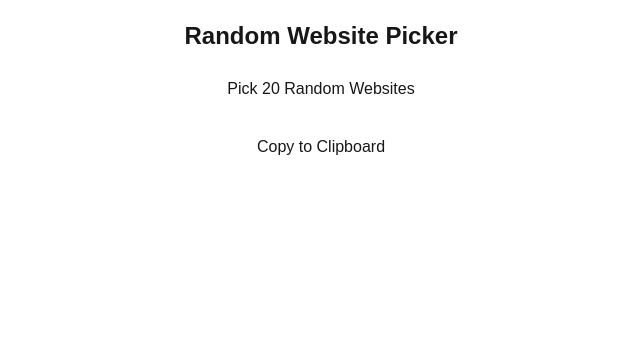
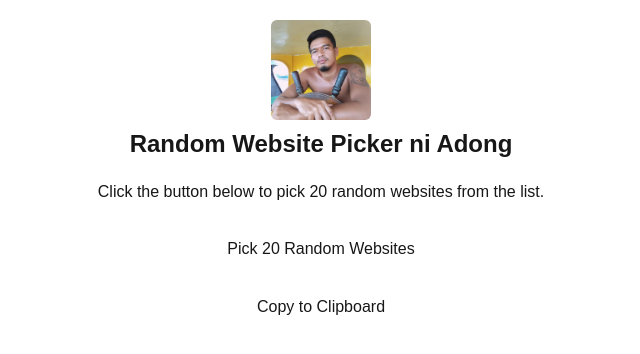
Before and after one commit to JayLagang/randomizer, a Next.js app: page / in a window 1280 px wide. Shown: the top 354 px of the page, without its empty margins (319-959 px from the left). Built offline with nearby package versions, Linux system fonts and the light colour scheme.

Commit message:
Add react-hot-toast for notifications and update dependencies

```diff
--- a/src/components/RandomWebsitePicker.js
+++ b/src/components/RandomWebsitePicker.js
@@ -2,9 +2,11 @@
 
 import { useState } from 'react';
 import { sites } from '@/data/sites';
+import Image from 'next/image';
+import { Toaster, toast } from 'react-hot-toast';
+
 export default function RandomWebsitePicker() {
   const websites = sites;
-
   const [randomWebsites, setRandomWebsites] = useState([]);
 
   const pickRandomWebsites = () => {
@@ -14,21 +16,29 @@ export default function RandomWebsitePicker() {
 
   const copyToClipboard = () => {
     const textToCopy = randomWebsites.join('\n');
-    navigator.clipboard.writeText(textToCopy).then(() => {
-      alert('Copied to clipboard!');
-    }).catch(err => {
-      alert('Failed to copy: ', err);
+    navigator.clipboard.writeText(textToCopy)
+      .then(() => {
+        toast.success('Copied to clipboard!');
+      })
+      .catch(err => {
+        toast.error('Failed to copy: ' + err.message);
       });
   };
 
   return (
     <div style={{ padding: "20px", textAlign: "center" }}>
+      {/* Toaster for notifications */}
+      <Toaster position=" bottom-right" />
+
+      <Image src='/images/bg_image.jpg' className='rounded-md mx-auto mb-2' width={100} height={100} alt='adong' />
       <div className='flex justify-center'>
-            <h1 className='text-2xl font-semibold'>Random Website Picker</h1>
+        <h1 className='text-2xl font-semibold'>Random Website Picker ni Adong</h1>
       </div>
-
-
-
+      {randomWebsites.length === 0 && (
+        <div>
+          <p className='my-5'>Click the button below to pick 20 random websites from the list.</p>
+        </div>
+      )}
       {randomWebsites.length > 0 && (
         <div style={{ marginTop: "20px" }}>
           <h2 className='font-bold my-5'>SELECTED WEBSITES</h2>
@@ -41,16 +51,14 @@ export default function RandomWebsitePicker() {
               </li>
             ))}
           </ul>
-
         </div>
       )}
 
-        <div className='mx-auto justify-center mt-3 space-y-2'>
+      <div className='mx-auto justify-center mt-5 space-y-2'>
         <div>
           <button
             onClick={pickRandomWebsites}
             className='border p-3 rounded-md border-white'
-
           >
             Pick 20 Random Websites
           </button>
@@ -58,13 +66,12 @@ export default function RandomWebsitePicker() {
         <div>
           <button
             onClick={copyToClipboard}
-                    className=' border p-3 rounded-md border-white ' >
+            className=' border p-3 rounded-md border-white '
+          >
             Copy to Clipboard
           </button>
         </div>
-
       </div>
-
     </div>
   );
 }
```
Also changed, not shown: package.json (+5 -4 lines), public/images/bg_image.jpg (added), 1 other file (tests, documents, lock files or other folders). Lines whose indentation alone changed are shown as unchanged.
